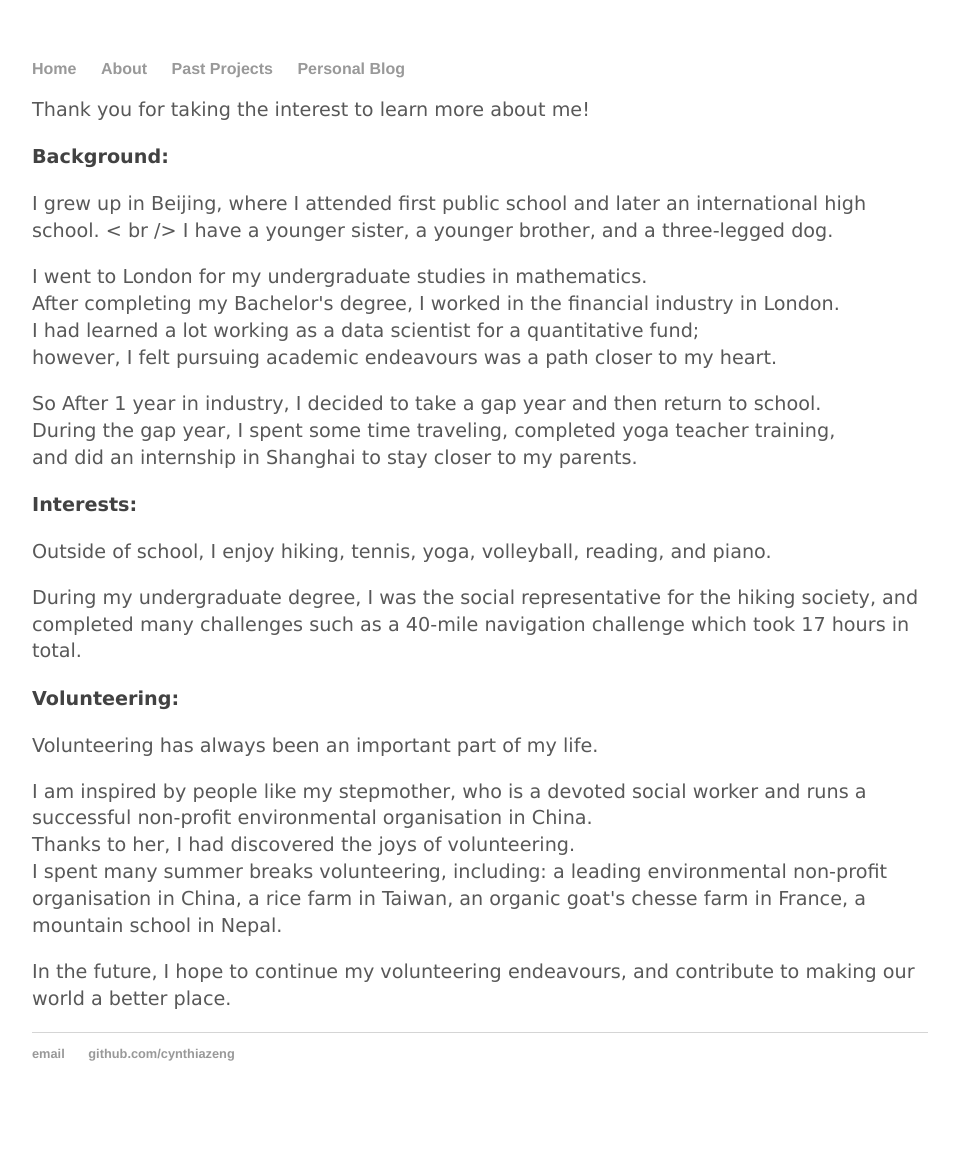
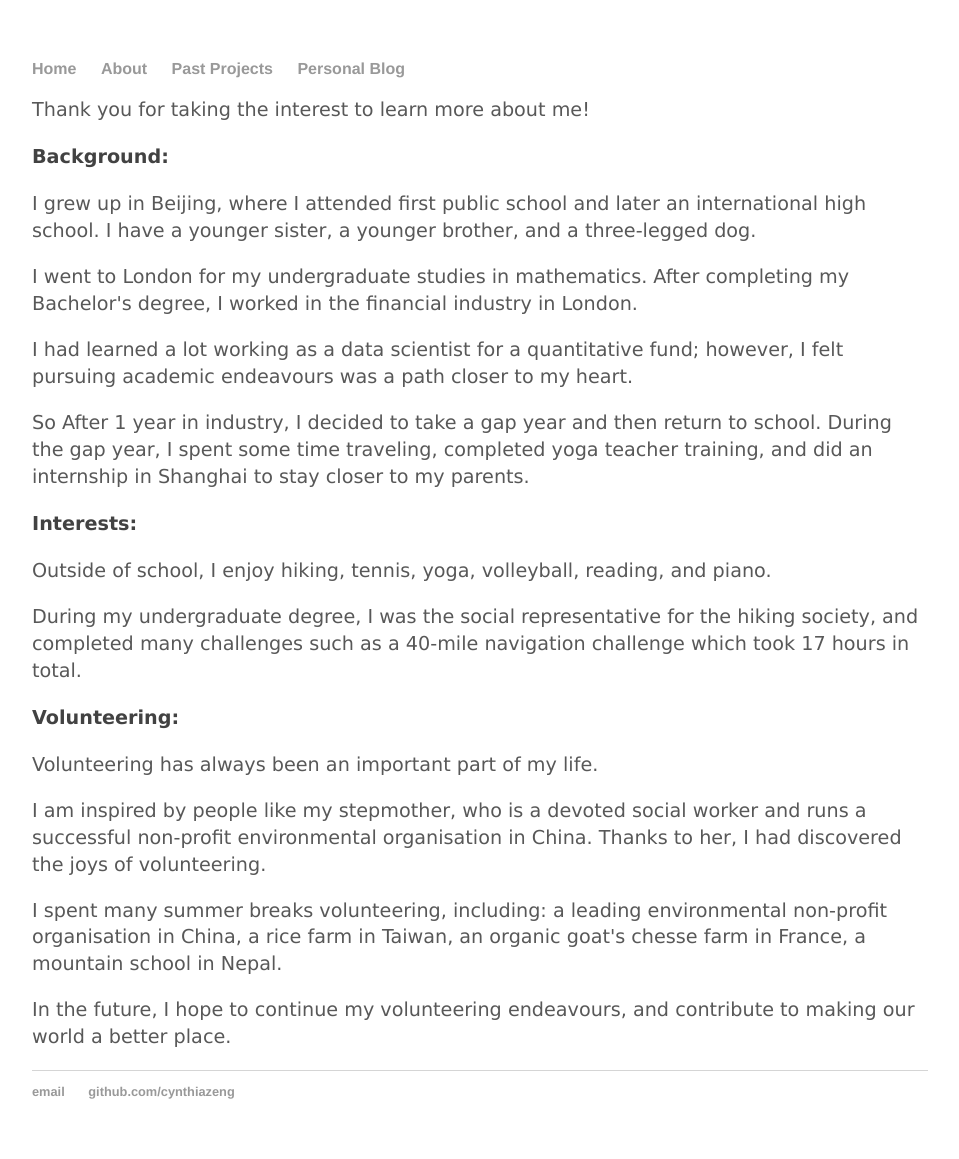
Before and after one commit to cynthia1234/cynthiazeng.github.io, a Jekyll site: the page built from about/index.html, in a window 1280 px wide. Shown: the whole page, without its empty margins (160-1119 px from the left). Built offline with Jekyll 4.4.1, drawn with Linux system fonts in a browser that asks for light colours; before the commit the page ends 1121 px from its top, so only the background shows below that.

Commit message:
Update index.html

```diff
--- a/about/index.html
+++ b/about/index.html
@@ -9,17 +9,18 @@ title: About
 
 
 <h3>Background:</h3>
-<p> I grew up in Beijing, where I attended first public school and later an international high school. < br />
+<p> I grew up in Beijing, where I attended first public school and later an international high school.
 	I have a younger sister, a younger brother, and a three-legged dog. </p>
 
-<p>  I went to London for my undergraduate studies in mathematics. <br />
-	After completing my Bachelor's degree, I worked in the financial industry in London. <br />
-	I had learned a lot working as a data scientist for a quantitative fund; <br/>
+<p>  I went to London for my undergraduate studies in mathematics.
+	After completing my Bachelor's degree, I worked in the financial industry in London. </p>
+<p>
+	I had learned a lot working as a data scientist for a quantitative fund;
 	however, I felt pursuing academic endeavours was a path closer to my heart.<p/>
 
 <p>
-	So After 1 year in industry, I decided to take a gap year and then return to school.<br />
-	During the gap year, I spent some time traveling, completed yoga teacher training, <br/>
+	So After 1 year in industry, I decided to take a gap year and then return to school.
+	During the gap year, I spent some time traveling, completed yoga teacher training,
 	and did an internship in Shanghai to stay closer to my parents. </p>
 
 <h3>Interests:</h3>
@@ -28,9 +29,10 @@ title: About
 
 <h3>Volunteering:</h3>
 <p> Volunteering has always been an important part of my life. <p />
-<p> I am inspired by people like my stepmother, who is a devoted social worker and runs a successful non-profit environmental organisation in China.<br />
-	Thanks to her, I had discovered the joys of volunteering. <br/>
-	I spent many summer breaks volunteering, including: a leading environmental non-profit organisation in China, a rice farm in Taiwan, an organic goat's chesse farm in France, a mountain school in Nepal.<p/>
+<p> I am inspired by people like my stepmother, who is a devoted social worker and runs a successful non-profit environmental organisation in China.
+	Thanks to her, I had discovered the joys of volunteering. <p/>
+
+<p> I spent many summer breaks volunteering, including: a leading environmental non-profit organisation in China, a rice farm in Taiwan, an organic goat's chesse farm in France, a mountain school in Nepal.<p/>
 
 <p> In the future, I hope to continue my volunteering endeavours, and contribute to making our world a better place. </p>
 
```
